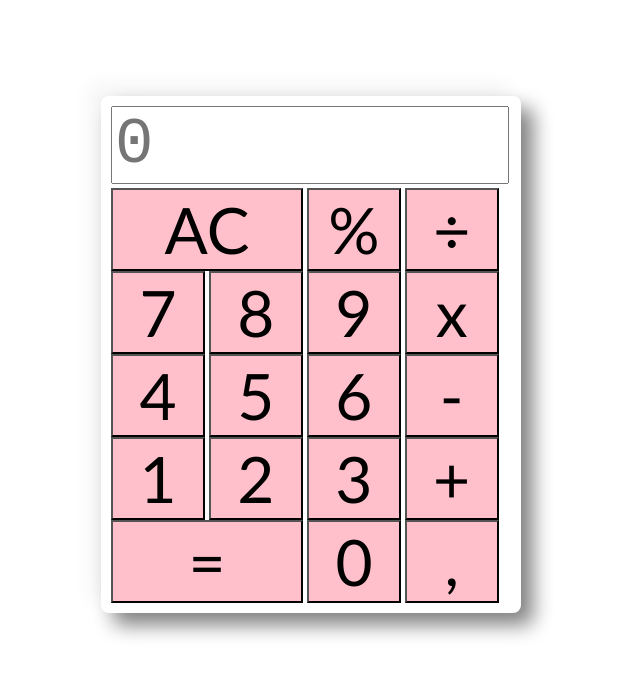
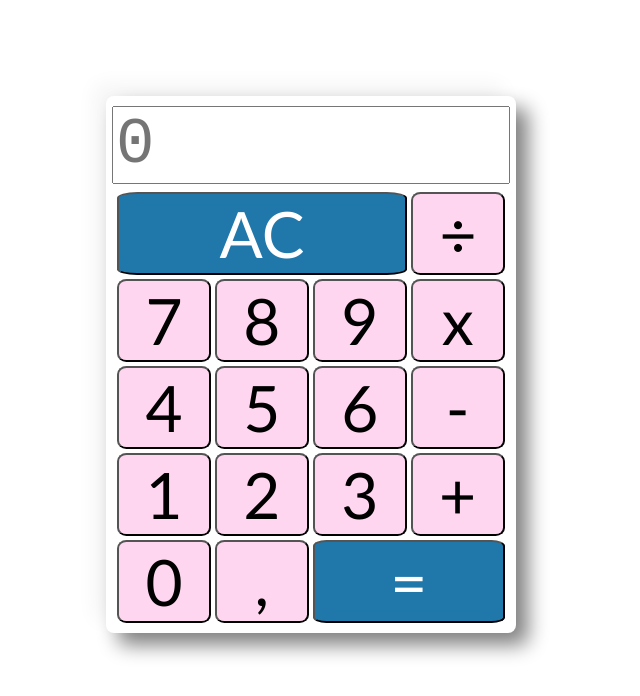
Before and after one commit to danydifilippo/20220916_WP_Calculator, a plain HTML site: page js/index.html in a window 1280 px wide. Shown: the whole page, without its empty margins (329-969 px from the left). Drawn offline with Linux system fonts and the light colour scheme.

Commit message:
complete

```diff
--- a/css/style.css
+++ b/css/style.css
@@ -4,20 +4,25 @@
     margin-top: 6em;
     width: 390px;
     padding: 10px;
-    padding-right: 20px;
     border-radius: 8px;
     box-shadow: 12px 12px 20px gray, -12px -12px 20px whitesmoke;
     display: flex;
     flex-direction: column;
     gap: 4px;
+    align-items: center;
+}
+
+.buttons {
+
 }
 
 .btn {
     font-family: 'Gill Sans', 'Gill Sans MT', Calibri, 'Trebuchet MS', sans-serif;
     font-size: 4em;
     width: 93.9px;
-    background-color: pink;
-
+    background-color: rgb(255, 214, 239);
+    border-radius: 10%;
+    margin-top: 4px;
 }
 
 #display {
@@ -27,5 +32,16 @@
 }
 
 #restart, #equal {
+    background-color: #2077aa;
+    color: white;
+    border-radius: 7%;
+}
+
+
+#equal {
     width: 192px;
 }
+
+#restart {
+    width: 290px;
+}
--- a/js/index.html
+++ b/js/index.html
@@ -15,7 +15,6 @@
         <div class="buttons">
           <div class="row1">
             <button class="btn" onclick="restartAC()" id="restart">AC</button>
-            <button class="btn" onclick="n(this.id)" id="%">%</button>
             <button class="btn" onclick="n(this.id)" id="/">&divide;</button>
           </div>
           <div class="row2">
@@ -37,9 +36,9 @@
             <button class="btn" onclick="n(this.id)" id="+">+</button>
           </div>
           <div class="row5">
-            <button class="btn" onclick="operation()" id="equal">=</button>
             <button class="btn" onclick="n(this.id)" id="0">0</button>
             <button class="btn" onclick="n(this.id)" id=".">,</button>
+            <button class="btn" onclick="operation()" id="equal">=</button>
           </div>
         </div>
       </div>
```
